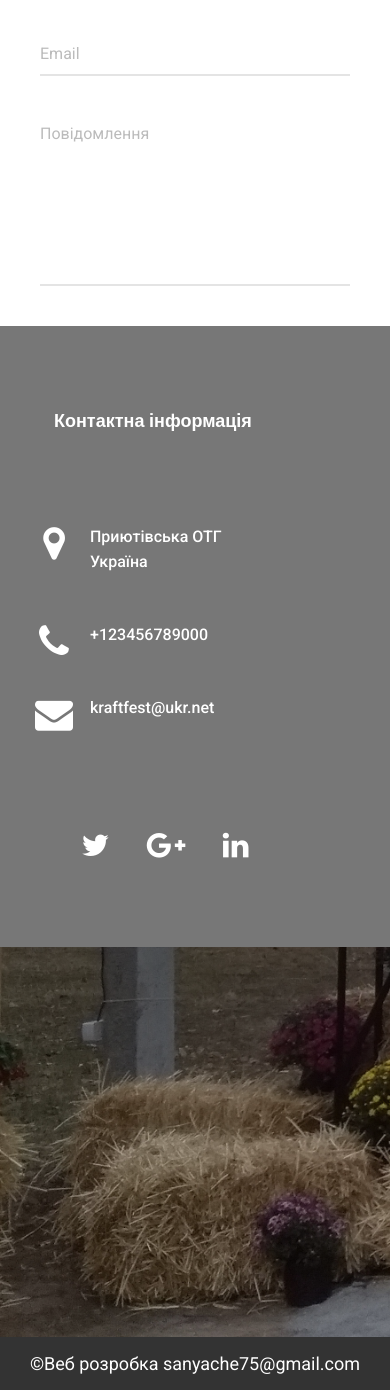
After one commit to sanyache/craftfest, a Django app: page /contact in a window 390 px wide. The commit adds this page. Shown: the part 921-2311 px from the top of the page. Run offline with Django 3.2, Linux system fonts and the light colour scheme; parts of the project's set-up code (start-up, migrations or seed data) failed here and were passed over; some libraries are stand-ins or nearby versions; some web fonts are replaced.

Commit message:
contact menu

```diff
--- a/event/urls.py
+++ b/event/urls.py
@@ -6,6 +6,7 @@ from django.views.generic import TemplateView
 urlpatterns = [
     path('', index, name='index'),
     path('contact_admin', contact_admin, name='contact_admin'),
+    path('contact', contact, name='contact'),
     path('gallery',  GalleryList.as_view(), name='gallery_list'),
     path('image_gallery/<int:pk>', image_gallery, name='gallery_detail'),
     path('masters', MasterList.as_view(), name='master_list'),
--- a/event/views.py
+++ b/event/views.py
@@ -50,6 +50,12 @@ def index(request):
                                           'articles': articles,
                                           'event': event})
 
+
+def contact(request):
+
+    if request.method == 'POST':
+        contact_admin(request)
+    return render(request, 'contact.html')
 
 class GalleryList(ListView):
     """
--- a/templates/about_us.html
+++ b/templates/about_us.html
@@ -47,7 +47,9 @@
                     Мета створення даногосайту – інформаційна підтримка вітчизняних виробників
                     крафтових виробів.
                     Якщо ви бажаєте приєднатися до команди виробників або спонсорів нашого
-                    проекту завітайте на вкладку   <a href="#" style="color: #111;">Контакти</a>
+                    проекту завітайте на вкладку   <a href="{% url 'contact' %}"
+                                                      style="color: #111;">
+                    Контакти</a>
                 </p>
             </div>
         </div>
--- a/templates/base.html
+++ b/templates/base.html
@@ -95,7 +95,7 @@
                 <li><a href="{% url 'gallery_list' %}">Галерея</a></li>
                 <li><a href="{% url 'master_list' %}">Майстри</a></li>
                 <li><a href="{% url 'article_list' %}">Статті</a></li>
-                <li><a href="contact.html">Контакти</a></li>
+                <li><a href="{%  url 'contact' %}">Контакти</a></li>
               </ul>
             </div><!-- /navbar-collapse -->
           </div><!-- /container -->
--- /dev/null
+++ b/templates/contact.html
@@ -0,0 +1,151 @@
+{% extends 'base.html' %}
+{% load static %}
+{% block content %}
+
+
+    <!-- Page Header Start -->
+    <div class="page-header">
+      <div class="container">
+        <div class="page-header-inner">
+          <ol class="breadcrumb wow fadeInDown" data-wow-delay="300ms">
+            <li><a href="{% url 'index' %}">Головна</a></li>
+            <li class="page">Про нас</li>
+          </ol>
+          <h1 class="page-title wow fadeInRight" data-wow-delay="300ms">
+            Про нас
+          </h1>
+        </div>
+      </div>
+    </div>
+    <!-- Page Header End-->
+
+    <!-- Map Section Start -->
+    <section id="map">
+      <div class="container-fluid">
+        <div class="row">
+          <div class="col-md-12">
+            <h2 class="section-title wow fadeInUp" data-wow-delay="0s">Хочете стати учасником
+              нашого ярмарку?</h2>
+            <p class="section-subcontent wow fadeInUp" data-wow-delay="0.2s">Відправте нам листа,
+              вкажіть майстром якої справи ви є, вкажіть контактні дані і члени нашої команди
+              зв'яжуться з вами!
+            </p>
+          </div>
+          <div class="col-md-12">
+            <iframe
+                    src="https://www.google.com/maps/embed?pb=!1m14!1m12!1m3!1d2632.886939081497!2d33.05654440857874!3d48.7076419120002!2m3!1f0!2f0!3f0!3m2!1i1024!2i768!4f13.1!5e0!3m2!1suk!2sua!4v1596958384210!5m2!1suk!2sua" width="100%" height="450" frameborder="0" style="border:0;" allowfullscreen="" aria-hidden="false" tabindex="0"></iframe>
+          </div>
+          <!--<div id="map_canvas"></div>-->
+        </div>
+      </div>
+    </section>
+    <!-- Map Section End -->
+
+    <!-- Main contetn Start -->
+    <div class="main-content">
+    <!-- Start Contact Us Section -->
+    <section id="contact">
+      <div class="container">
+        <div class="row wow fadeInDown" data-wow-delay="0.3s">
+          <div class="col-md-8 col-sm-7 contact-form">
+            <form action="{% url 'contact_admin' %}"
+                  method="post"
+                  role="form" id="contactForm"
+                  data-toggle="validator">
+              {% csrf_token %}
+              <div class="title-header">
+                <h3 class="title-medium pull-left">Відправити нам повідомлення</h3>
+                <div class="icon pull-right"><i class="icon-envelope"></i></div>
+              </div>
+              <div class="row">
+                <div class="col-md-6">
+                  <div class="label-line">
+                    <span class="span"></span>
+                    <label class="label transition">Ім'я</label>
+                    <input type="text"
+                           class="input"
+                           id="name"
+                           name="name"
+                           required data-error="Please enter your name">
+                    <div class="help-block with-errors"></div>
+                  </div>
+                </div>
+                <div class="col-md-6">
+                  <div class="label-line">
+                    <span class="span"></span>
+                    <label class="label transition">Email</label>
+                    <input type="email"
+                           class="input"
+                           id="email"
+                           name="email"
+                           required data-error="Please enter your email">
+                    <div class="help-block with-errors"></div>
+                  </div>
+                </div>
+                <div class="col-md-12">
+                  <div class="label-line textarea">
+                    <span class="span"></span>
+                    <label class="label transition">Повідомлення</label>
+                    <textarea id="message"
+                              name="message"
+                              class="input"
+                              required data-error="Write your message">
+                    </textarea>
+                    <div class="help-block with-errors"></div>
+                  </div>
+                  <button type="submit" id="" class="btn btn-common">Відправити <i
+                          class="icon-paper-plane" aria-hidden="true"></i></button>
+                  <div id="msgSubmit" class="h3 text-center hidden"></div>
+                  <div class="clearfix"></div>
+                </div>
+              </div>
+            </form>
+          </div>
+          <div class="col-md-4 col-sm-5 information">
+              <div class="title-header">
+                <h3 class="title-medium">Контактна інформація</h3>
+              </div>
+              <div class="contact-datails">
+                <div class="icon">
+                  <i class="fa fa-map-marker"></i>
+                </div>
+                <div class="info">
+                  <span class="detail">Приютівська ОТГ<br> Україна</span>
+                </div>
+              </div>
+              <div class="contact-datails">
+                <div class="icon">
+                  <i class="fa fa-phone"></i>
+                </div>
+                <div class="info">
+                  <span class="detail">+123456789000</span>
+                </div>
+              </div>
+              <div class="contact-datails">
+                <div class="icon">
+                  <i class="fa fa-envelope"></i>
+                </div>
+                <div class="info">
+                  <span class="detail">kraftfest@ukr.net</span>
+                </div>
+              </div>
+              <div class="social text-center">
+                <a class="social" href="#" target="_blank"><i class="fa fa-twitter"></i></a>
+                <a class="social" href="#" target="_blank"><i class="fa fa-google-plus"></i></a>
+                <a class="social" href="#" target="_blank"><i class="fa fa-linkedin"></i></a>
+              </div>
+          </div>
+        </div>
+      </div>
+    </section>
+    <!-- End Contact Us Section  -->
+
+    <!-- Footer Section Start -->
+    <footer class="section">
+      <div class="container" style="min-height:350px;">
+
+      </div>
+    </footer>
+    <!-- Footer Section End -->
+
+{% endblock content %}
```
